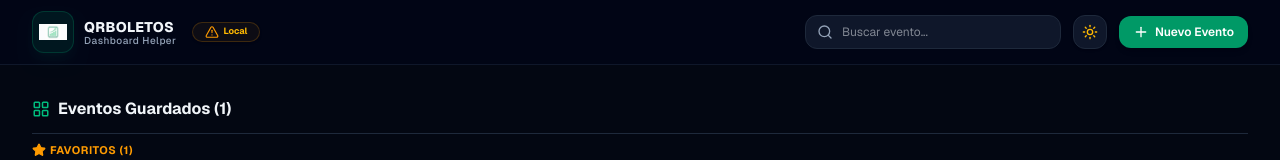
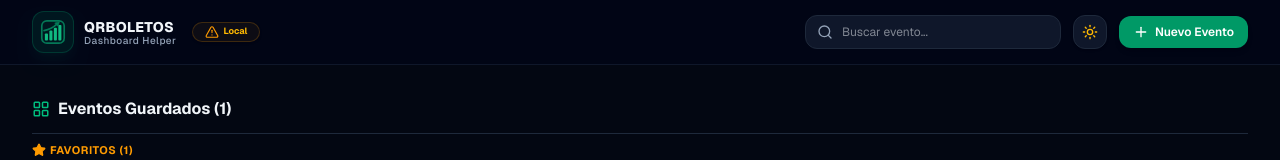
Before and after one commit to andresmholguin/eventQRaccess, a Next.js app: page / in a window 1280 px wide. Shown: the top 160 px of the page. Built offline with nearby package versions, Linux system fonts and the light colour scheme.

Commit message:
style: integrar logotipo y favicon oficial en formato SVG para maxima nitidez

```diff
--- a/src/app/layout.tsx
+++ b/src/app/layout.tsx
@@ -16,7 +16,7 @@ export const metadata: Metadata = {
   title: "QRBoletos Dashboard Helper",
   description: "Panel de accesos rápidos y extractor de localidades de eventos para QRBoletos.",
   icons: {
-    icon: "/icon.png",
+    icon: "/icon.svg",
   },
 };
 
--- a/src/app/page.tsx
+++ b/src/app/page.tsx
@@ -253,12 +253,16 @@ export default function Home() {
           {/* Logo y Badge */}
           <div className="flex items-center gap-4">
             <div className="flex items-center gap-2.5">
-              <div className="bg-emerald-500/10 p-1.5 rounded-xl border border-emerald-500/20 shadow-lg shadow-emerald-500/5">
-                <img
-                  src="/logo.png"
-                  alt="Logo"
-                  className="w-7 h-7 object-contain"
-                />
+              <div className="bg-emerald-500/10 p-1.5 rounded-xl border border-emerald-500/20 shadow-lg shadow-emerald-500/5 flex items-center justify-center">
+                <svg viewBox="0 0 100 100" className="w-7 h-7">
+                  <rect x="10" y="10" width="80" height="80" rx="18" fill="none" stroke="#047857" strokeWidth="6"/>
+                  <rect x="21" y="55" width="11" height="25" rx="3" fill="#10B981"/>
+                  <rect x="37" y="45" width="11" height="35" rx="3" fill="#10B981"/>
+                  <rect x="53" y="35" width="11" height="45" rx="3" fill="#10B981"/>
+                  <rect x="69" y="25" width="11" height="55" rx="3" fill="#10B981"/>
+                  <path d="M 18 45 Q 45 40 64 22" fill="none" stroke="#047857" strokeWidth="6" strokeLinecap="round"/>
+                  <polygon points="56,18 73,13 68,30" fill="#047857" stroke="#047857" strokeWidth="2" strokeLinejoin="round"/>
+                </svg>
               </div>
               <div>
                 <span className="font-extrabold text-sm tracking-wide text-slate-100 uppercase block">
```
Also changed, not shown: public/logo.svg (added), src/app/icon.svg (added).
